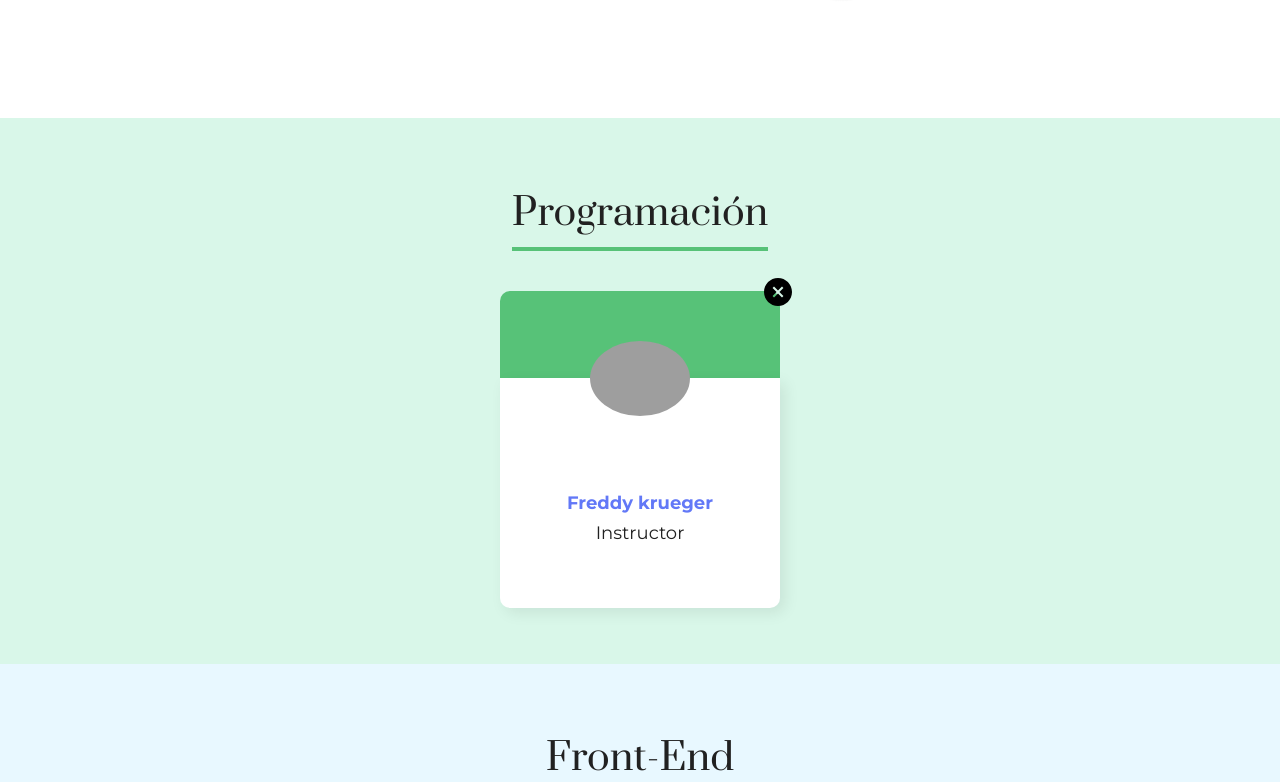
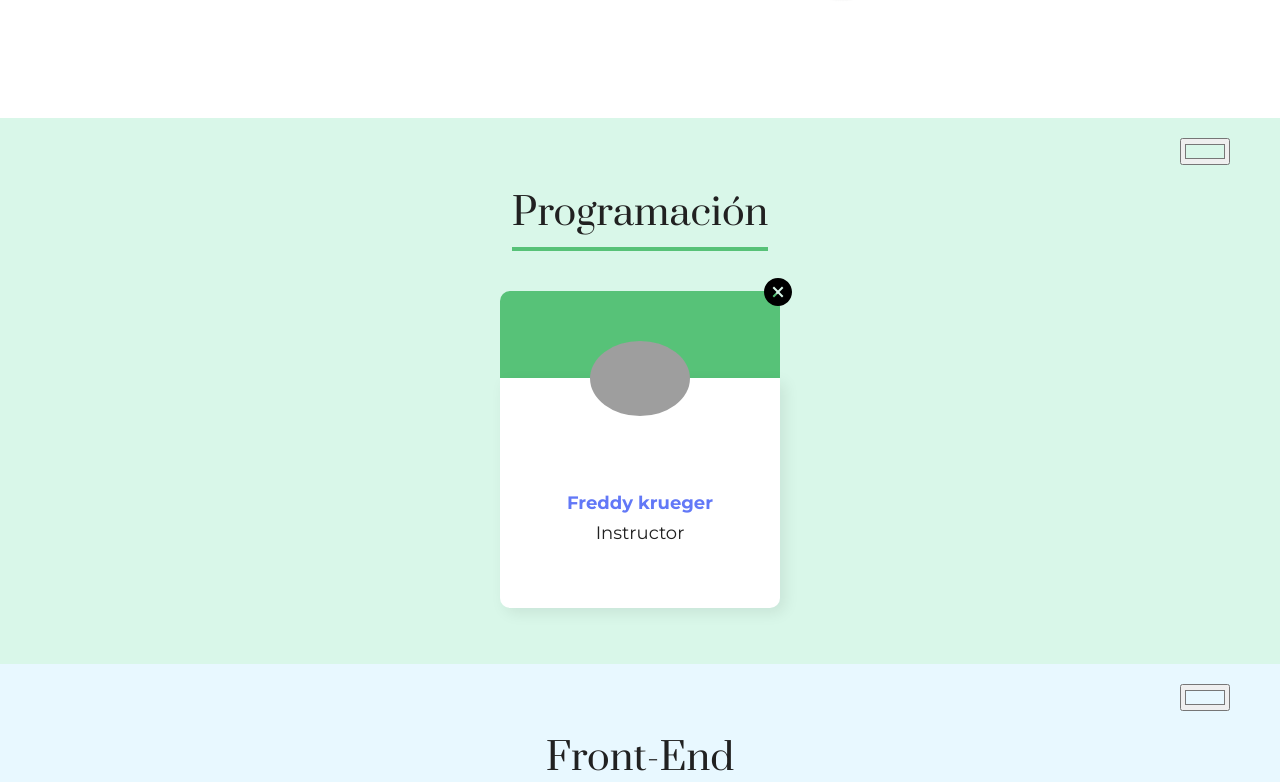
Before and after one commit to JulianRengifo/Org-react, a React (Create React App) app: page / in a window 1280 px wide. Shown: the part 1518-2300 px from the top of the page. Built offline with nearby package versions, Linux system fonts and the light colour scheme; grey boxes are pictures that could not be loaded.

Commit message:
Input color
Agregamos un input con con type color

Se agrega la propiedad value tomando el colorSecundario

Se agrega el evento onChange que se activa cuando el valor de un elemento de formulario cambia

```diff
--- a/src/componentes/Equipo/Equipo.css
+++ b/src/componentes/Equipo/Equipo.css
@@ -6,7 +6,14 @@
     box-sizing: border-box;
     text-align: center;
     font-size: 32px;
+    position: relative;
 
+}
+
+.input-color{
+    position: absolute;
+    top: 1.25rem;
+    right: 3.1rem;
 }
 
 .equipo h3{
--- a/src/componentes/Equipo/index.js
+++ b/src/componentes/Equipo/index.js
@@ -27,6 +27,14 @@ const Equipo = (props) => {
         colaboradores.length > 0 &&
             <section className="equipo" style={colorFondo}>
                 <h3 style={estiloTitulo}>{titulo}</h3>
+                <input
+                className="input-color"
+                type="color"
+                value={colorSecundario}
+                onChange={(evento) => {
+                    console.log(evento.target.value)
+                }}
+                />
 
                 <div className="colaboradores">
                     {
```
